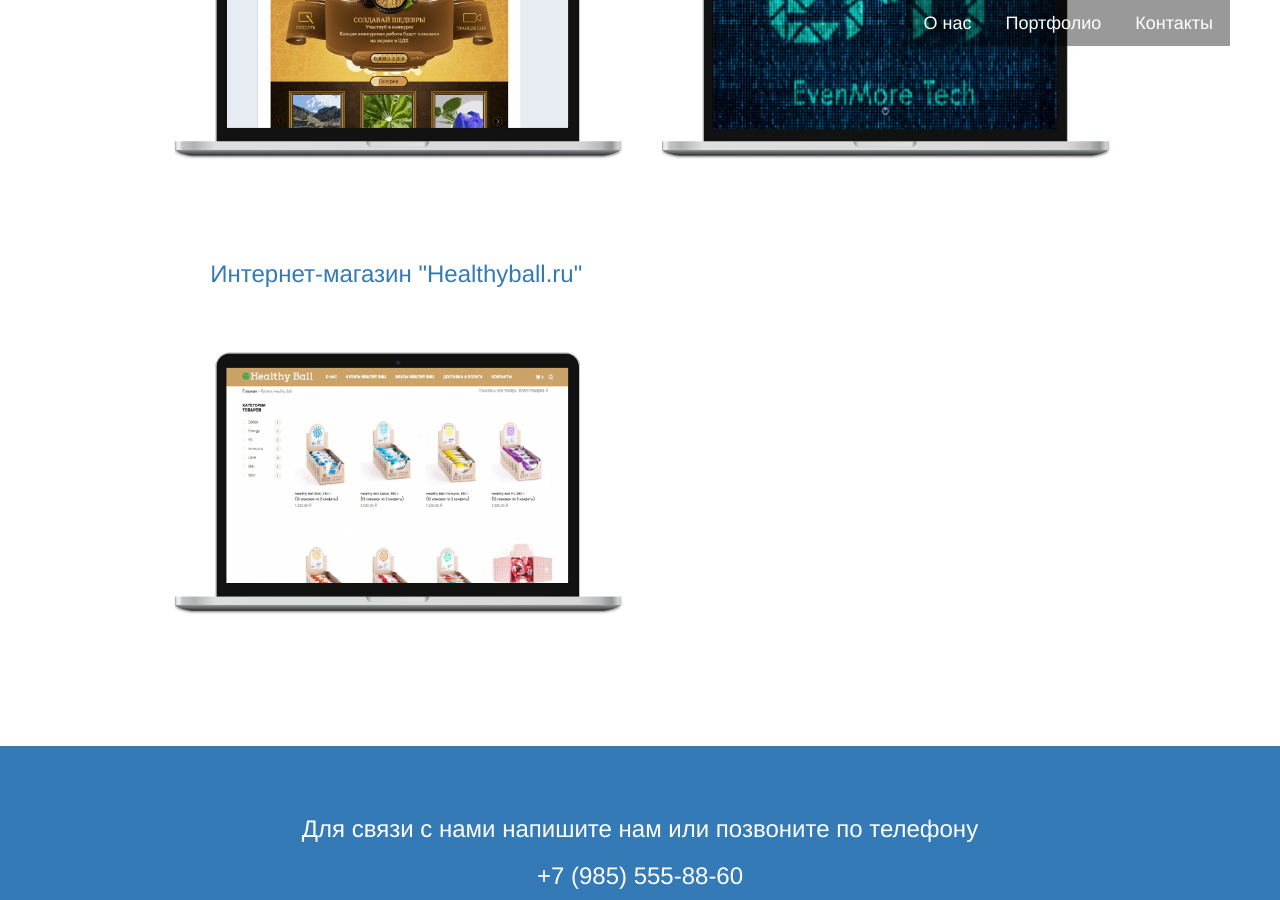
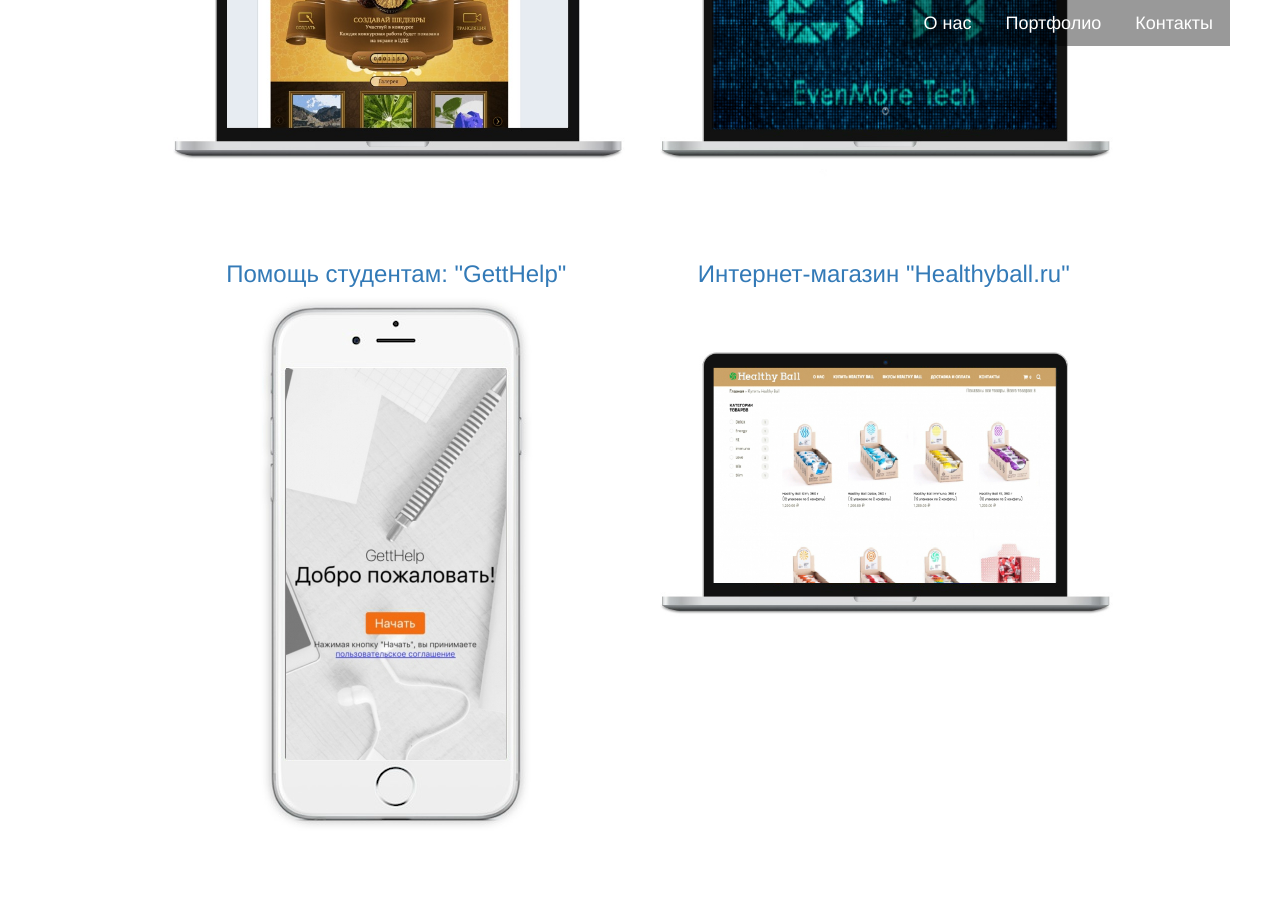
Before and after one commit to BinaryBlitz/binaryblitz.github.io, a Jekyll site: the page built from index.html, in a window 1280 px wide and 900 px high, scrolled down 3224 px. Built offline with Jekyll 4.4.1, drawn with Linux system fonts in a browser that asks for light colours; a style sheet for code colours, icons or effects is not loaded.

Commit message:
Add getthelp project to portfolio

```diff
--- a/_includes/portfolio.html
+++ b/_includes/portfolio.html
@@ -68,6 +68,15 @@
         <div class="row">
           <div class="col-md-6">
             <div class="portfolio-item">
+              <a href="https://itunes.apple.com/ru/app/getthelp/id1073331646">
+                <h3>Помощь студентам: "GettHelp"</h3>
+                <img class="img-portfolio img-responsive" src="img/ghelp.jpg">
+              </a>
+            </div>
+          </div>
+
+          <div class="col-md-6">
+            <div class="portfolio-item">
               <a href="http://healthyball.ru/">
                 <h3>Интернет-магазин "Healthyball.ru"</h3>
                 <img class="img-portfolio img-responsive" src="img/hb.jpg">
```
Also changed, not shown: img/ghelp.jpg (added).
